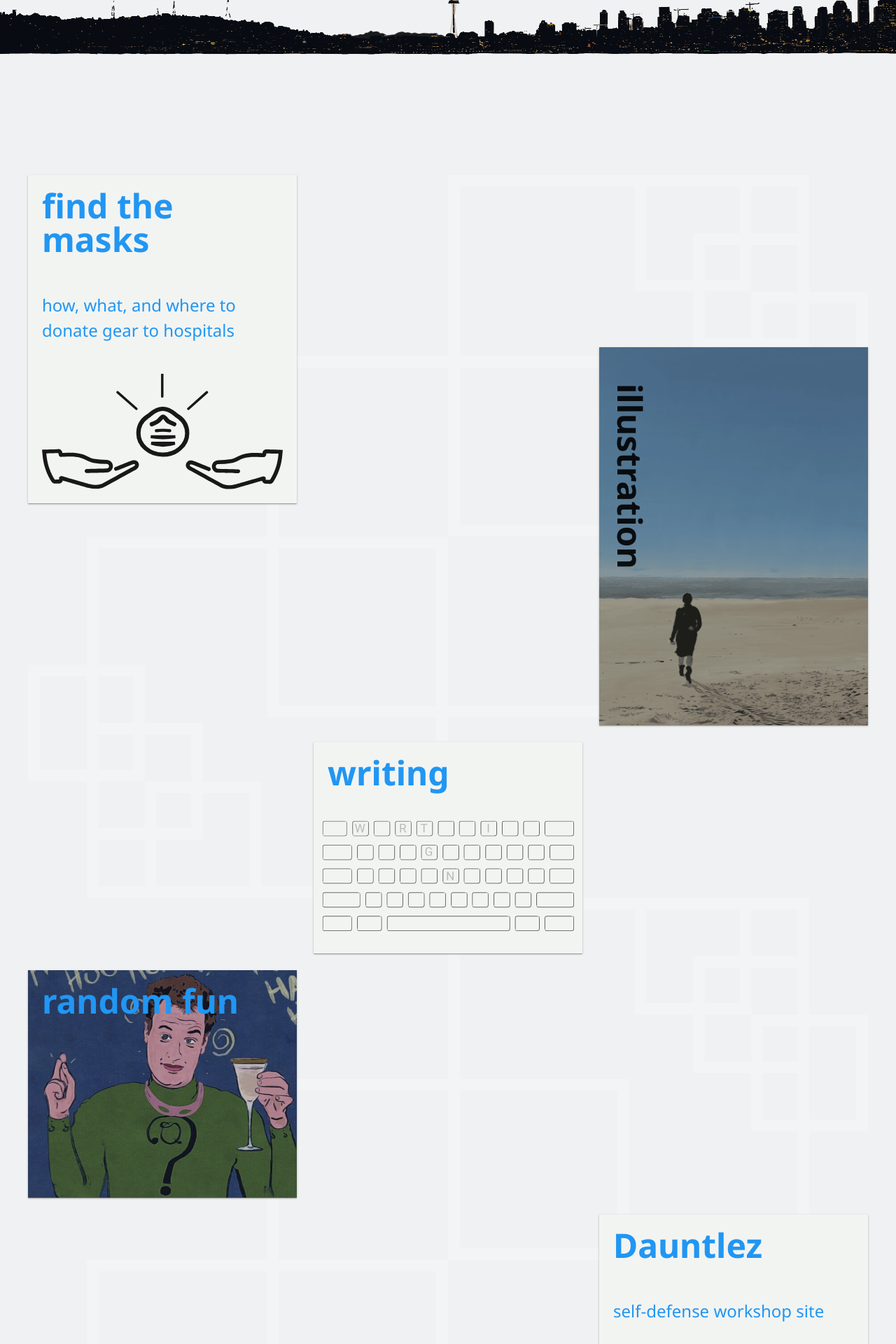
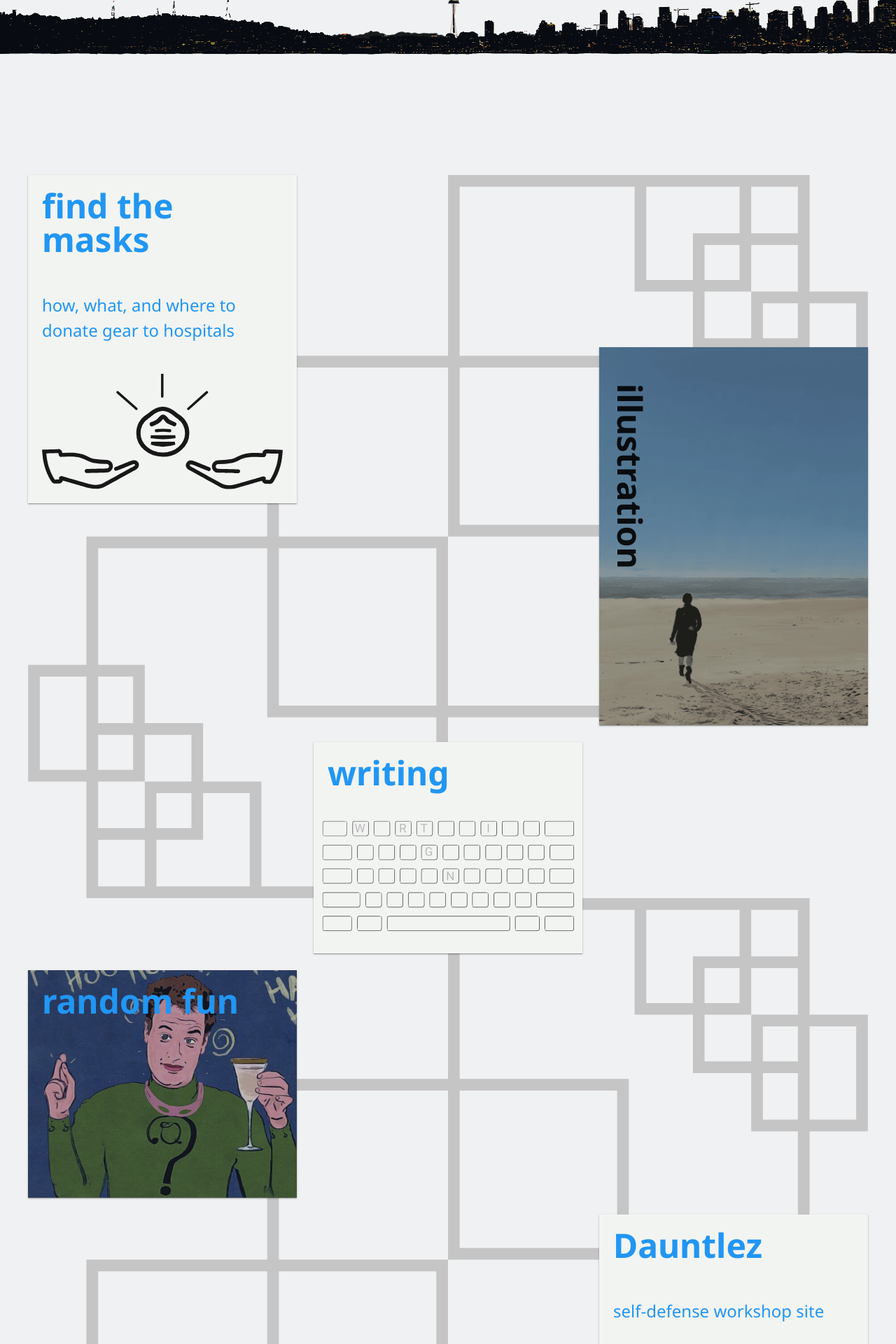
Before and after one commit to ctavispost/personalPortfolio, a Jekyll site: the page built from index.md, in a window 1280 px wide. Shown: the part 816-2736 px from the top of the page at 70% size. Built offline with Jekyll 4.4.1, drawn with Linux system fonts in a browser that asks for light colours.

Commit message:
Adjust styling for studies section of index

```diff
--- a/styles/main.css
+++ b/styles/main.css
@@ -266,12 +266,12 @@
   overflow: visible;
   grid-template-areas:
     "proj04"
+    "writ"
+    "illust"
+    "fun"
     "proj03"
     /* "proj02" */
-    "proj01"
-    "writ"
-    "illust"
-    "fun";
+    "proj01";
 }
 
 @media screen and (max-width: 799px) {
@@ -300,13 +300,14 @@
       ". . proj03"
       ". proj01 .";
    }
+
+   @media screen and (prefers-color-scheme: light) {
+     .studies {
+       background-image: url(/images/patternLt.svg);
+     }
+   }
 }
 
-@media screen and (min-width: 800) and (prefers-color-scheme: light) {
-  .studies {
-    background-image: url(/images/patternLt.svg);
-  }
-}
 
 .card {
   background-color: var(--oneDpBg);
```
